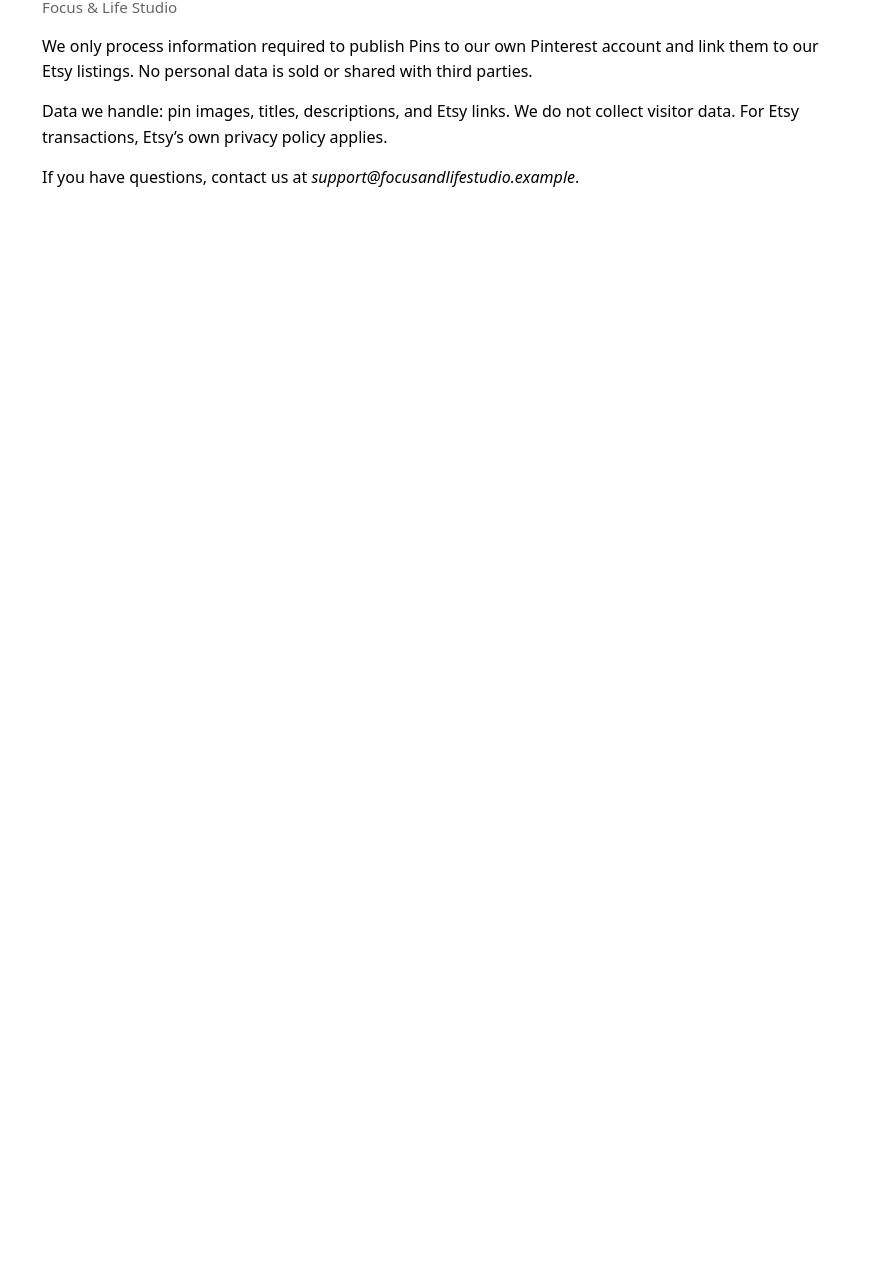
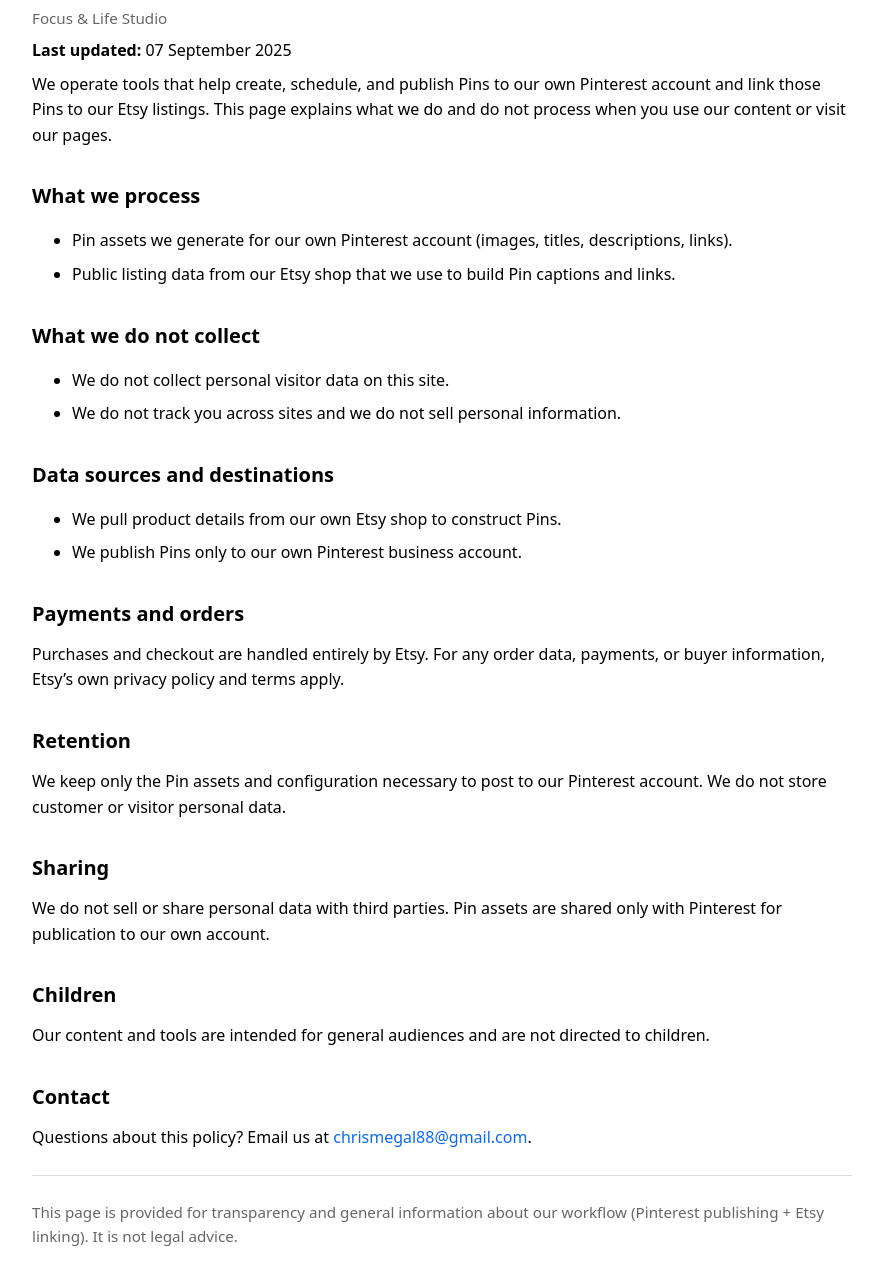
Before and after one commit to focusandlifestudio/focusandlifestudio.github.io, a plain HTML site: page privacy.html in a window 1280 px wide. Shown: the part 107-1394 px from the top of the page, without its empty margins (198-1081 px from the left). Before the commit the page ends 800 px from the top, so only its background shows below. Drawn offline with Linux system fonts and the light colour scheme.

Commit message:
Update privacy.html

```diff
--- a/privacy.html
+++ b/privacy.html
@@ -1,21 +1,88 @@
 <!doctype html>
 <html lang="en">
 <head>
-  <meta charset="utf-8">
+  <meta charset="utf-8" />
   <title>Privacy Policy – Focus & Life Studio</title>
-  <meta name="viewport" content="width=device-width, initial-scale=1">
+  <meta name="viewport" content="width=device-width, initial-scale=1" />
+  <link rel="canonical" href="https://focusandlifestudio.github.io/privacy.html" />
   <style>
-    body{max-width:800px;margin:40px auto;padding:0 16px;font-family:system-ui,-apple-system,Segoe UI,Roboto,Ubuntu,Helvetica,Arial,sans-serif;line-height:1.6}
-    h1{font-size:1.8rem;margin:0 0 1rem}
-    p{margin:0 0 .9rem}
-    .muted{color:#666;font-size:.95rem}
+    :root { color-scheme: light dark; }
+    body { max-width: 820px; margin: 48px auto; padding: 0 20px;
+           font-family: system-ui, -apple-system, Segoe UI, Roboto, Helvetica, Arial, sans-serif;
+           line-height: 1.6; }
+    h1 { font-size: 1.9rem; margin: 0 0 1rem; }
+    h2 { font-size: 1.25rem; margin: 2rem 0 .75rem; }
+    p, li { margin: .5rem 0; }
+    .muted { color: #666; font-size: .95rem; }
+    a { color: #0b69ff; text-decoration: none; }
+    a:hover { text-decoration: underline; }
+    hr { border: 0; border-top: 1px solid #ddd; margin: 1.5rem 0; }
   </style>
 </head>
 <body>
+
   <h1>Privacy Policy</h1>
   <p class="muted">Focus &amp; Life Studio</p>
-  <p>We only process information required to publish Pins to our own Pinterest account and link them to our Etsy listings. No personal data is sold or shared with third parties.</p>
-  <p>Data we handle: pin images, titles, descriptions, and Etsy links. We do not collect visitor data. For Etsy transactions, Etsy’s own privacy policy applies.</p>
-  <p>If you have questions, contact us at <em>support@focusandlifestudio.example</em>.</p>
+  <p><strong>Last updated:</strong> 07 September 2025</p>
+
+  <p>
+    We operate tools that help create, schedule, and publish Pins to our own Pinterest
+    account and link those Pins to our Etsy listings. This page explains what we do
+    and do not process when you use our content or visit our pages.
+  </p>
+
+  <h2>What we process</h2>
+  <ul>
+    <li>Pin assets we generate for our own Pinterest account (images, titles, descriptions, links).</li>
+    <li>Public listing data from our Etsy shop that we use to build Pin captions and links.</li>
+  </ul>
+
+  <h2>What we do not collect</h2>
+  <ul>
+    <li>We do not collect personal visitor data on this site.</li>
+    <li>We do not track you across sites and we do not sell personal information.</li>
+  </ul>
+
+  <h2>Data sources and destinations</h2>
+  <ul>
+    <li>We pull product details from our own Etsy shop to construct Pins.</li>
+    <li>We publish Pins only to our own Pinterest business account.</li>
+  </ul>
+
+  <h2>Payments and orders</h2>
+  <p>
+    Purchases and checkout are handled entirely by Etsy. For any order data, payments,
+    or buyer information, Etsy’s own privacy policy and terms apply.
+  </p>
+
+  <h2>Retention</h2>
+  <p>
+    We keep only the Pin assets and configuration necessary to post to our Pinterest
+    account. We do not store customer or visitor personal data.
+  </p>
+
+  <h2>Sharing</h2>
+  <p>
+    We do not sell or share personal data with third parties. Pin assets are shared
+    only with Pinterest for publication to our own account.
+  </p>
+
+  <h2>Children</h2>
+  <p>
+    Our content and tools are intended for general audiences and are not directed to children.
+  </p>
+
+  <h2>Contact</h2>
+  <p>
+    Questions about this policy? Email us at
+    <a href="mailto:chrismegal88@gmail.com">chrismegal88@gmail.com</a>.
+  </p>
+
+  <hr/>
+  <p class="muted">
+    This page is provided for transparency and general information about our workflow
+    (Pinterest publishing + Etsy linking). It is not legal advice.
+  </p>
+
 </body>
 </html>
```
